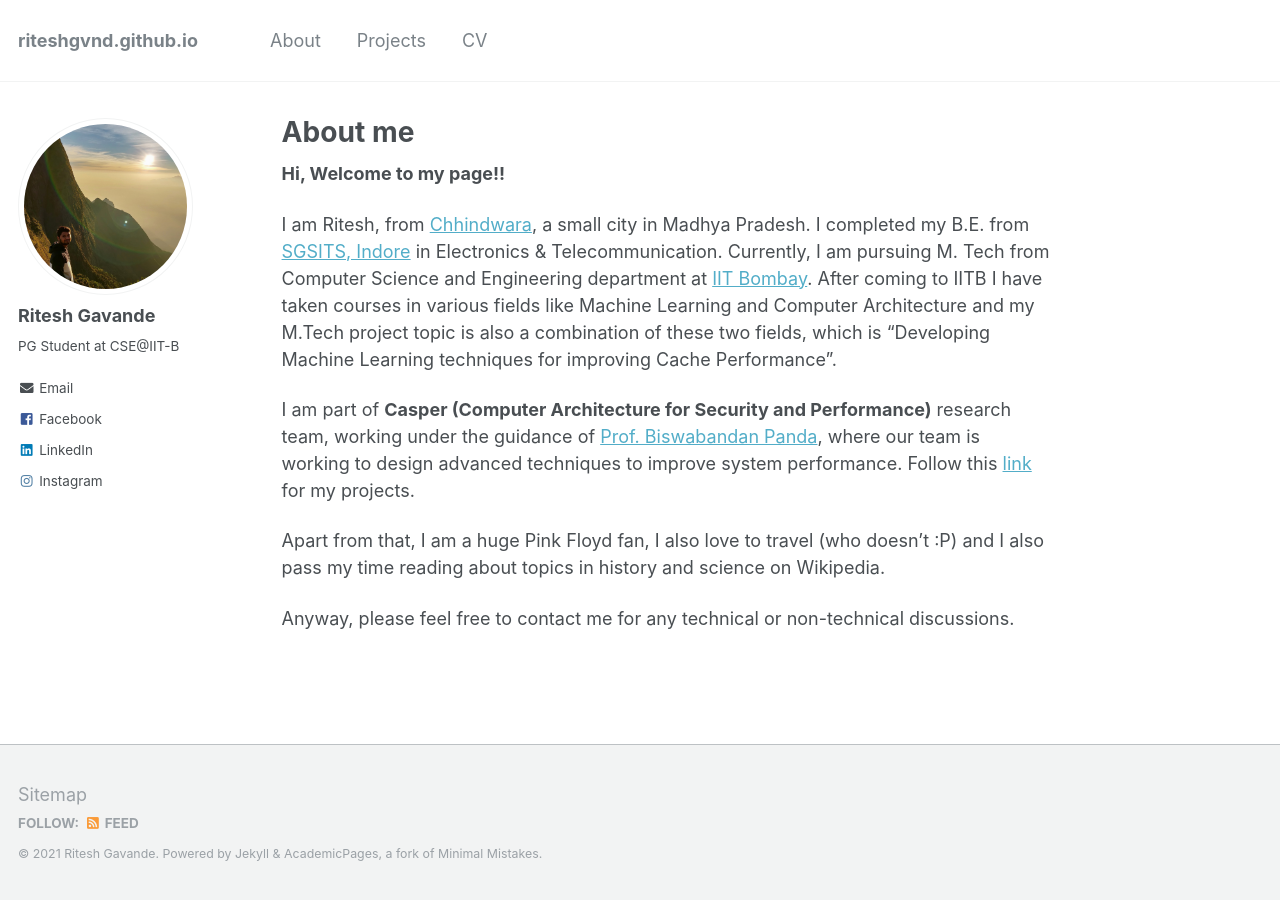
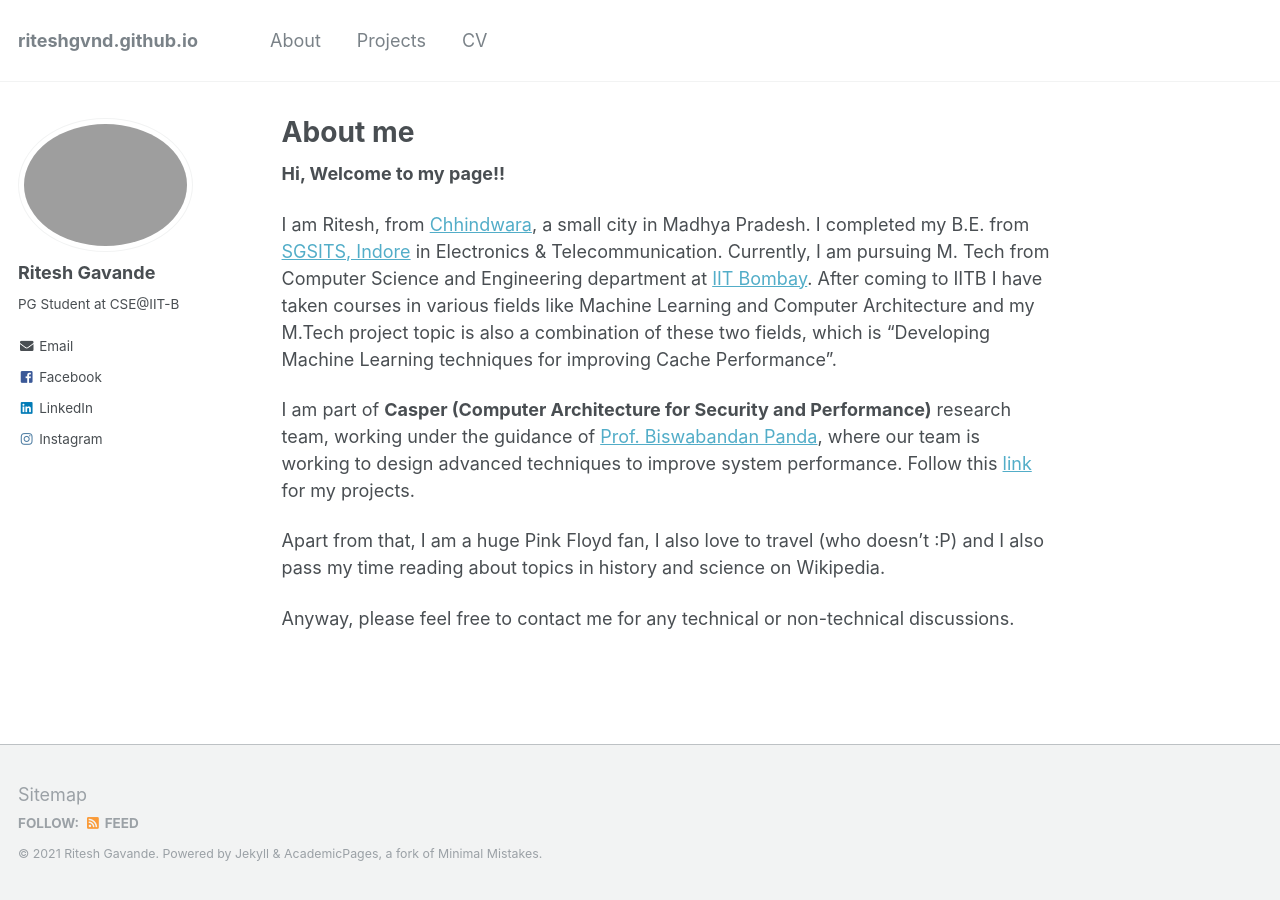
Before and after one commit to Riteshgvnd/riteshgvnd.github.io, a Jekyll site: the page built from _pages/about.md, in a window 1280 px wide. Built offline with Jekyll 4.4.1, drawn with Linux system fonts in a browser that asks for light colours.

Commit message:
Update _config.yml

```diff
--- a/_config.yml
+++ b/_config.yml
@@ -81,7 +81,7 @@ analytics:
 # Site Author
 author:
   name             : "Ritesh Gavande"
-  avatar           : "dp2.jpg"
+  avatar           : "Ritesh_01.jpg"
   bio              : "PG Student at CSE@IIT-B"
   location         :
   employer         :
```
